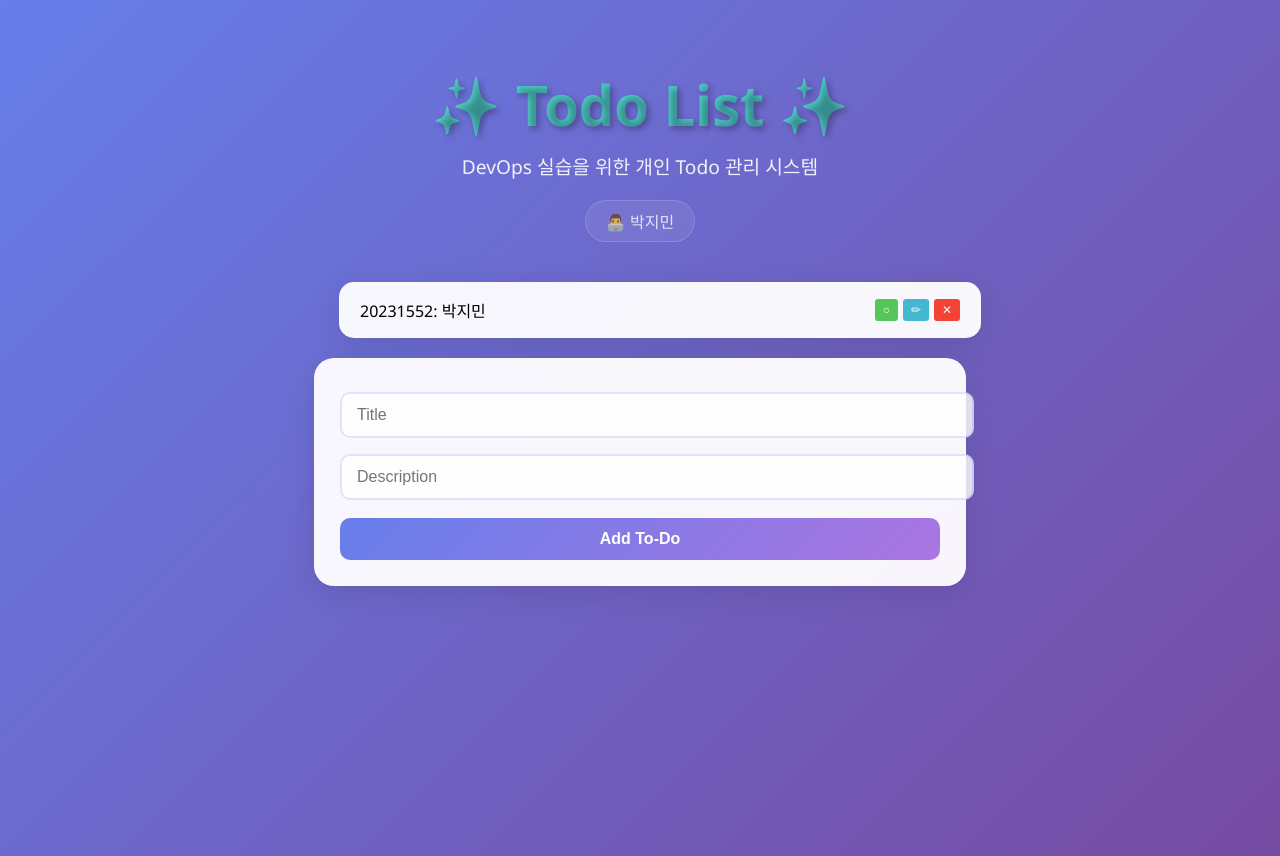
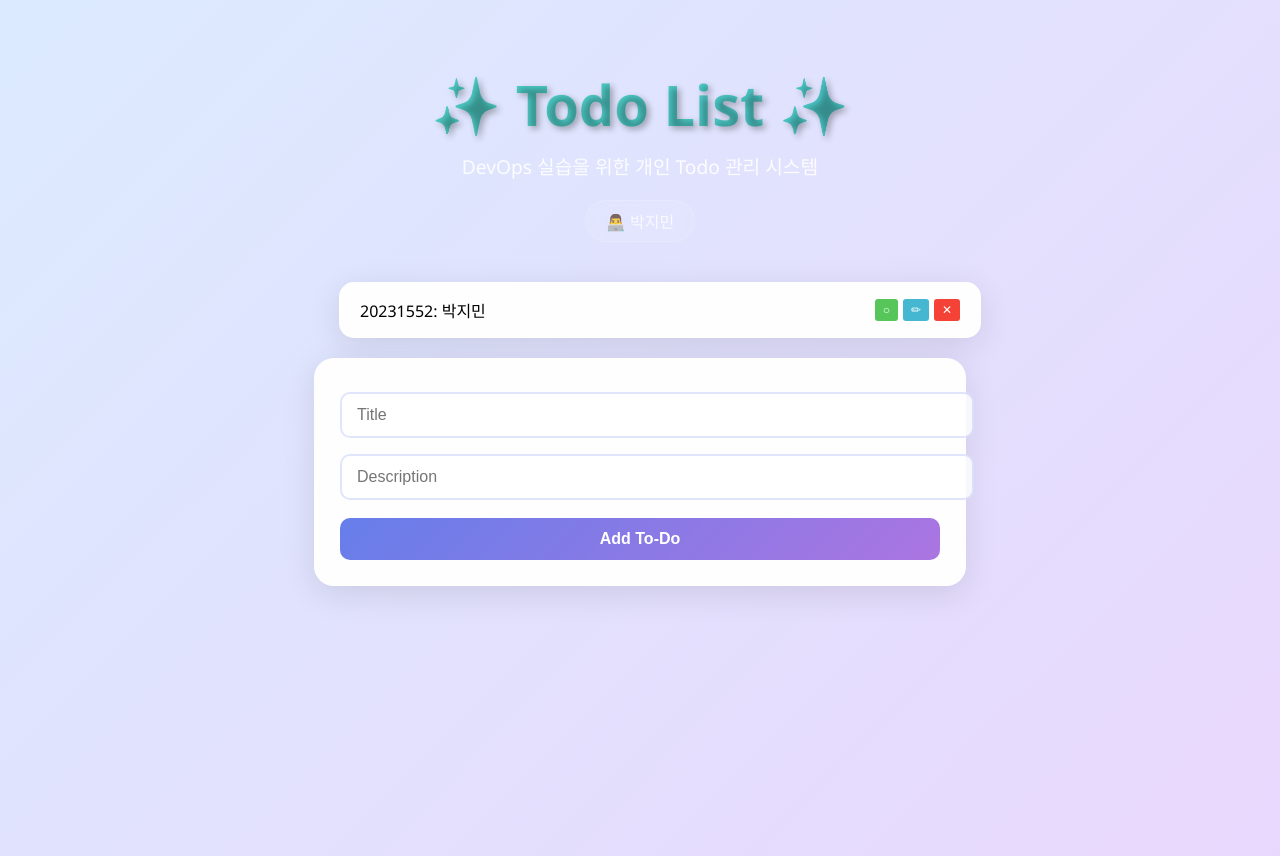
Before and after one commit to zzmnxn/DevOps_Course, a FastAPI app: page / in a window 1280 px wide. Run offline with FastAPI, Linux system fonts and the light colour scheme.

Commit message:
[design] : body 색 파스텔로 수정

```diff
--- a/FastApi_Todos/fastapi-app/templates/index.html
+++ b/FastApi_Todos/fastapi-app/templates/index.html
@@ -7,7 +7,7 @@
     <style>
         body {
             font-family: 'Segoe UI', Tahoma, Geneva, Verdana, sans-serif;
-            background: linear-gradient(135deg, #667eea 0%, #764ba2 100%);
+             background: linear-gradient(135deg, #dbeafe 0%, #e9d8fd 100%);
             min-height: 100vh;
             padding: 20px;
         }
```
